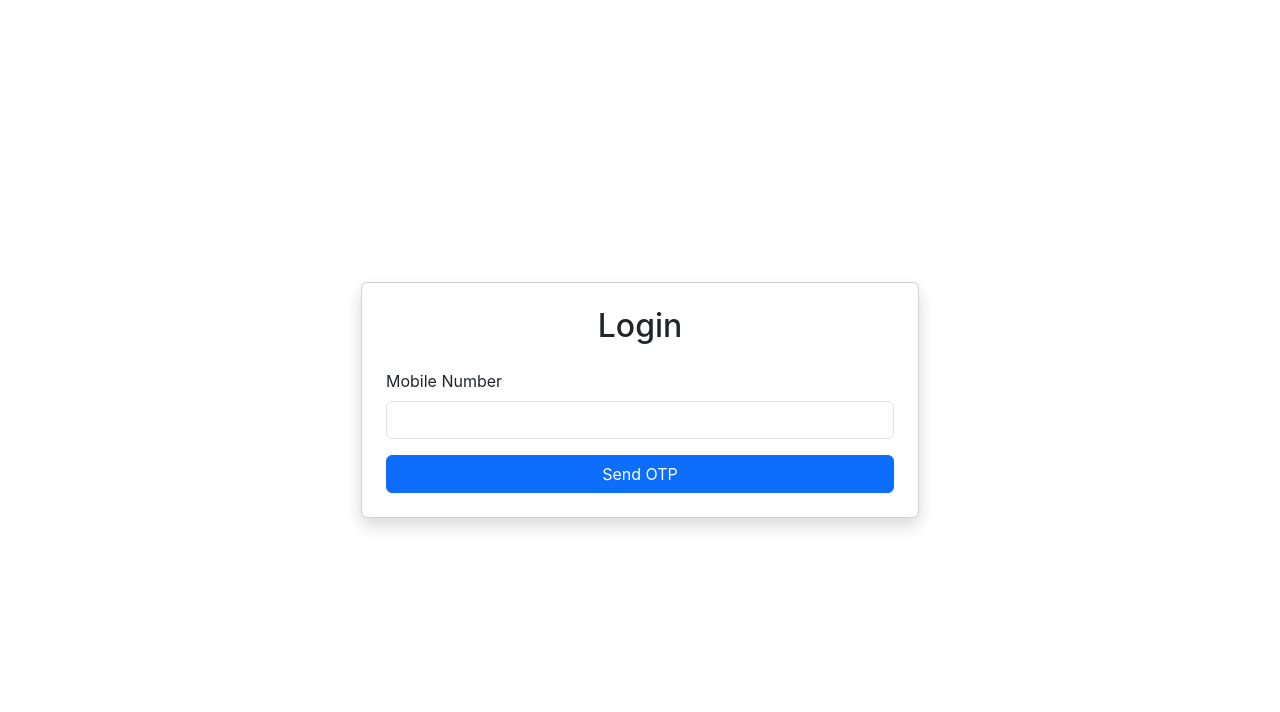
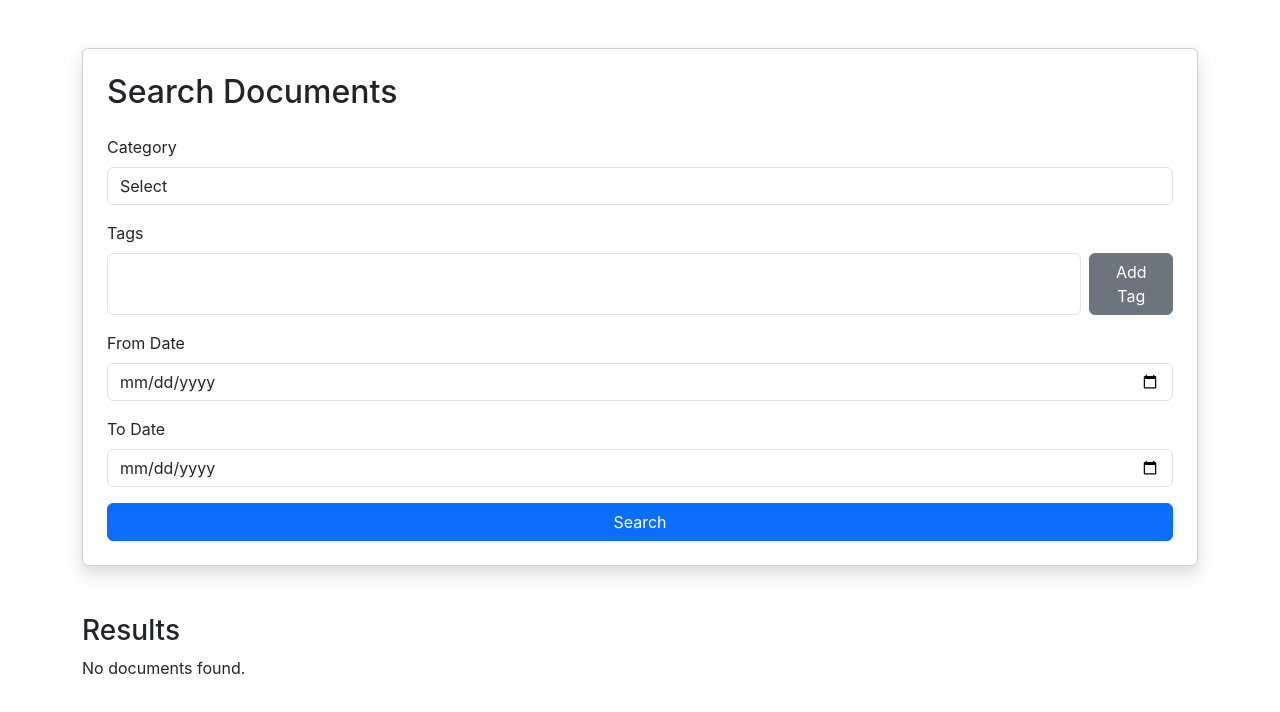
Before and after one commit to shamian84/dms, a React (Create React App) app: page /search in a window 1280 px wide. Before the commit this address led to /. Shown: the top 712 px of the page. Built offline with nearby package versions, Linux system fonts and the light colour scheme.

Commit message:
Implemented Search Page with category, tags, date filters and results table

```diff
--- a/src/App.js
+++ b/src/App.js
@@ -9,6 +9,7 @@ import Login from "./pages/Login";
 import Dashboard from "./pages/Dashboard";
 import AdminPage from "./pages/AdminPage";
 import UploadPage from "./pages/UploadPage";
+import SearchPage from "./pages/SearchPage";
 
 function App() {
   return (
@@ -18,6 +19,7 @@ function App() {
         <Route path="/dashboard" element={<Dashboard />} />
         <Route path="/admin" element={<AdminPage />} />
         <Route path="/upload" element={<UploadPage />} />
+        <Route path="/search" element={<SearchPage />} />
         <Route path="*" element={<Navigate to="/" />} />
       </Routes>
     </Router>
--- /dev/null
+++ b/src/pages/SearchPage.jsx
@@ -0,0 +1,199 @@
+import React, { useState } from "react";
+import api from "../api/axios";
+
+export default function SearchPage() {
+  const [majorHead, setMajorHead] = useState("");
+  const [minorHead, setMinorHead] = useState("");
+  const [tags, setTags] = useState([]);
+  const [newTag, setNewTag] = useState("");
+  const [fromDate, setFromDate] = useState("");
+  const [toDate, setToDate] = useState("");
+  const [results, setResults] = useState([]);
+  const [loading, setLoading] = useState(false);
+
+  const personalNames = ["John", "Tom", "Emily"];
+  const professionalDepartments = ["Accounts", "HR", "IT", "Finance"];
+
+  const handleAddTag = () => {
+    if (newTag && !tags.includes(newTag)) {
+      setTags([...tags, newTag]);
+      setNewTag("");
+    }
+  };
+
+  const handleSearch = async (e) => {
+    e.preventDefault();
+    setLoading(true);
+    try {
+      const body = {
+        major_head: majorHead,
+        minor_head: minorHead,
+        from_date: fromDate,
+        to_date: toDate,
+        tags: tags.map((t) => ({ tag_name: t })),
+        uploaded_by: "", // optional
+        start: 0,
+        length: 10,
+        filterId: "",
+        search: { value: "" },
+      };
+
+      const res = await api.post("/searchDocumentEntry", body);
+      console.log("Search Response:", res.data);
+      setResults(res.data.documents || []); // adjust based on actual backend response
+    } catch (err) {
+      console.error("Search Error:", err);
+    } finally {
+      setLoading(false);
+    }
+  };
+
+  return (
+    <div className="container mt-5">
+      <div className="card p-4 shadow">
+        <h2 className="mb-4">Search Documents</h2>
+
+        {/* Search Form */}
+        <form onSubmit={handleSearch}>
+          {/* Category */}
+          <div className="mb-3">
+            <label className="form-label">Category</label>
+            <select
+              className="form-control"
+              value={majorHead}
+              onChange={(e) => {
+                setMajorHead(e.target.value);
+                setMinorHead("");
+              }}
+            >
+              <option value="">Select</option>
+              <option value="Personal">Personal</option>
+              <option value="Professional">Professional</option>
+            </select>
+          </div>
+
+          {/* Minor Head */}
+          {majorHead && (
+            <div className="mb-3">
+              <label className="form-label">
+                {majorHead === "Personal" ? "Name" : "Department"}
+              </label>
+              <select
+                className="form-control"
+                value={minorHead}
+                onChange={(e) => setMinorHead(e.target.value)}
+              >
+                <option value="">Select</option>
+                {(majorHead === "Personal"
+                  ? personalNames
+                  : professionalDepartments
+                ).map((item, index) => (
+                  <option key={index} value={item}>
+                    {item}
+                  </option>
+                ))}
+              </select>
+            </div>
+          )}
+
+          {/* Tags */}
+          <div className="mb-3">
+            <label className="form-label">Tags</label>
+            <div className="d-flex">
+              <input
+                type="text"
+                className="form-control me-2"
+                value={newTag}
+                onChange={(e) => setNewTag(e.target.value)}
+              />
+              <button
+                type="button"
+                className="btn btn-secondary"
+                onClick={handleAddTag}
+              >
+                Add Tag
+              </button>
+            </div>
+            <div className="mt-2">
+              {tags.map((t, i) => (
+                <span key={i} className="badge bg-primary me-2">
+                  {t}
+                </span>
+              ))}
+            </div>
+          </div>
+
+          {/* Date Range */}
+          <div className="mb-3">
+            <label className="form-label">From Date</label>
+            <input
+              type="date"
+              className="form-control"
+              value={fromDate}
+              onChange={(e) => setFromDate(e.target.value)}
+            />
+          </div>
+          <div className="mb-3">
+            <label className="form-label">To Date</label>
+            <input
+              type="date"
+              className="form-control"
+              value={toDate}
+              onChange={(e) => setToDate(e.target.value)}
+            />
+          </div>
+
+          <button
+            type="submit"
+            className="btn btn-primary w-100"
+            disabled={loading}
+          >
+            {loading ? "Searching..." : "Search"}
+          </button>
+        </form>
+      </div>
+
+      {/* Results */}
+      <div className="mt-5">
+        <h3>Results</h3>
+        {results.length === 0 ? (
+          <p>No documents found.</p>
+        ) : (
+          <table className="table table-bordered">
+            <thead>
+              <tr>
+                <th>File Name</th>
+                <th>Category</th>
+                <th>Tags</th>
+                <th>Date</th>
+                <th>Actions</th>
+              </tr>
+            </thead>
+            <tbody>
+              {results.map((doc, index) => (
+                <tr key={index}>
+                  <td>{doc.file_name || "N/A"}</td>
+                  <td>{doc.major_head}</td>
+                  <td>
+                    {doc.tags?.map((t, i) => (
+                      <span key={i} className="badge bg-info me-1">
+                        {t.tag_name}
+                      </span>
+                    ))}
+                  </td>
+                  <td>{doc.document_date}</td>
+                  <td>
+                    <button className="btn btn-sm btn-success me-2">
+                      Preview
+                    </button>
+                    <button className="btn btn-sm btn-primary">Download</button>
+                  </td>
+                </tr>
+              ))}
+            </tbody>
+          </table>
+        )}
+      </div>
+    </div>
+  );
+}
```
